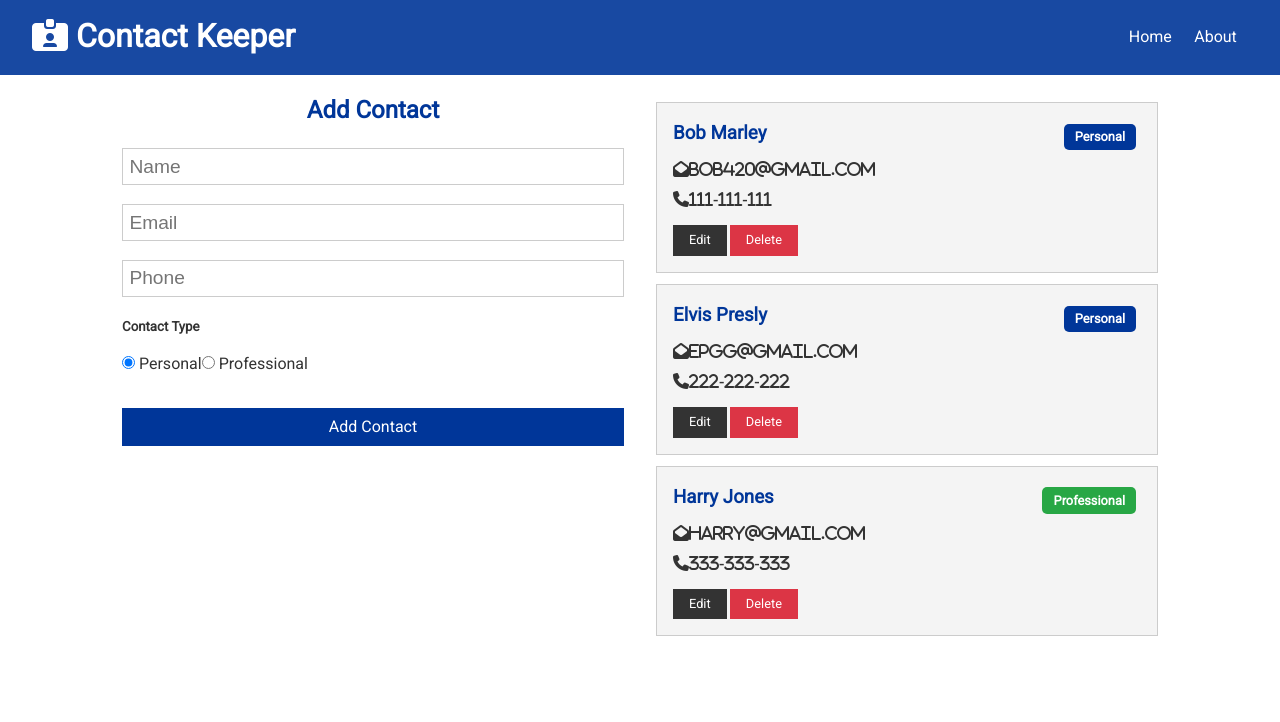
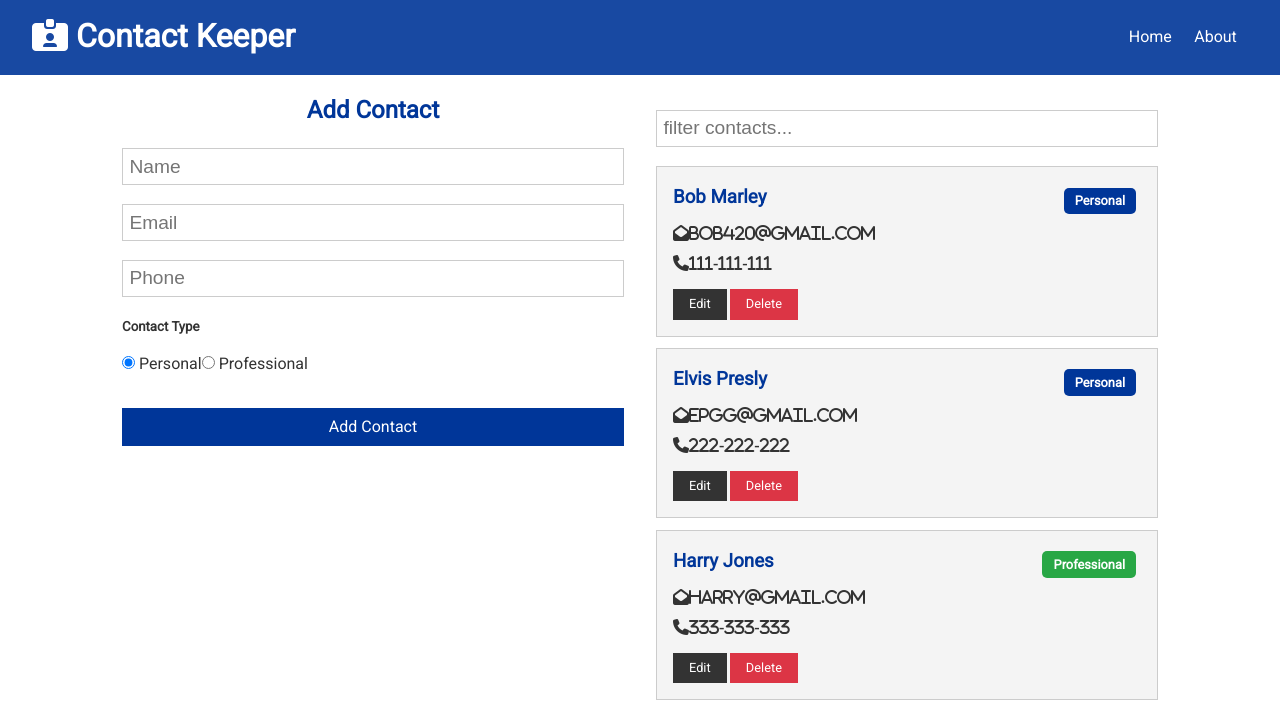
Before and after one commit to murilo-arruda/contact-keeper, a React (Create React App) app in the folder client/: page / in a window 1280 px wide. Shown: the top 722 px of the page. Built offline with nearby package versions, Linux system fonts and the light colour scheme; the HTML template or start-up script is replaced by a standard one.

Commit message:
Add filter form and Transition

```diff
--- a/client/src/App.css
+++ b/client/src/App.css
@@ -390,14 +390,14 @@
 }
 .item-enter-active {
   opacity: 1;
-  transition: opacity 1000ms ease-in;
+  transition: opacity 500ms ease-in;
 }
 .item-exit {
   opacity: 1;
 }
 .item-exit-active {
   opacity: 0;
-  transition: opacity 1000ms ease-in;
+  transition: opacity 500ms ease-in;
 }
 
 /* Mobile Styles */
--- /dev/null
+++ b/client/src/components/contacts/ContactFilter.js
@@ -0,0 +1,32 @@
+import React, { useContext, useRef, useEffect } from 'react';
+import ContactContext from '../../context/contact/contactContext';
+const ContactFilter = () => {
+  const contactContext = useContext(ContactContext);
+  const text = useRef('');
+  const { filterContacts, clearFilter, filtered } = contactContext;
+  useEffect(() => {
+    if (filtered === null) {
+      text.current.value = '';
+    }
+  });
+  const onChange = e => {
+    e.preventDefault();
+    if (text.current.value !== '') {
+      filterContacts(e.target.value);
+    } else {
+      clearFilter();
+    }
+  };
+  return (
+    <form>
+      <input
+        ref={text}
+        type='text'
+        placeholder='filter contacts...'
+        onChange={onChange}
+      />
+    </form>
+  );
+};
+
+export default ContactFilter;
--- a/client/src/components/contacts/Contacts.js
+++ b/client/src/components/contacts/Contacts.js
@@ -1,15 +1,29 @@
 import React, { useContext, Fragment } from 'react';
+import { CSSTransition, TransitionGroup } from 'react-transition-group';
 import ContactItem from './ContactItem';
 import ContactContext from '../../context/contact/contactContext';
 
 const Contacts = () => {
   const contactContext = useContext(ContactContext);
-  const { contacts } = contactContext;
+  const { contacts, filtered } = contactContext;
+  if (contacts.length === 0) {
+    return <h4>Please add a contact</h4>;
+  }
   return (
     <Fragment>
-      {contacts.map(contact => (
-        <ContactItem contact={contact} key={contact.id} />
-      ))}
+      <TransitionGroup>
+        {filtered !== null
+          ? filtered.map(contact => (
+              <CSSTransition key={contact.id} timeout={500} classNames='item'>
+                <ContactItem contact={contact} />
+              </CSSTransition>
+            ))
+          : contacts.map(contact => (
+              <CSSTransition key={contact.id} timeout={500} classNames='item'>
+                <ContactItem contact={contact} />
+              </CSSTransition>
+            ))}
+      </TransitionGroup>
     </Fragment>
   );
 };
--- a/client/src/components/pages/Home.js
+++ b/client/src/components/pages/Home.js
@@ -1,6 +1,8 @@
 import React from 'react';
 import Contacts from '../contacts/Contacts';
 import ContactForm from '../contacts/ContactForm';
+import ContactFilter from '../contacts/ContactFilter';
+
 const Home = () => {
   return (
     <div className='grid-2'>
@@ -8,6 +10,7 @@
         <ContactForm />
       </div>
       <div>
+        <ContactFilter />
         <Contacts />
       </div>
     </div>
--- a/client/src/context/contact/ContactState.js
+++ b/client/src/context/contact/ContactState.js
@@ -37,7 +37,8 @@
         type: 'professional'
       }
     ],
-    current: null
+    current: null,
+    filtered: null
   };
   const [state, dispatch] = useReducer(contactReducer, initalState);
 
@@ -54,19 +55,28 @@
   const updateContact = contact => {
     dispatch({ type: UPDATE_CONTACT, payload: contact });
   };
+  const filterContacts = text => {
+    dispatch({ type: FILTER_CONTACTS, payload: text });
+  };
   const clearCurrent = () => {
     dispatch({ type: CLEAR_CURRENT });
+  };
+  const clearFilter = () => {
+    dispatch({ type: CLEAR_FILTER });
   };
   return (
     <ContactContext.Provider
       value={{
         contacts: state.contacts,
         current: state.current,
+        filtered: state.filtered,
         setCurrent,
         clearCurrent,
         addContact,
         deleteContact,
-        updateContact
+        updateContact,
+        filterContacts,
+        clearFilter
       }}
     >
       {props.children}
--- a/client/src/context/contact/contactReducer.js
+++ b/client/src/context/contact/contactReducer.js
@@ -30,6 +30,17 @@
       return { ...state, current: action.payload };
     case CLEAR_CURRENT:
       return { ...state, current: null };
+    case CLEAR_FILTER:
+      return { ...state, filtered: null };
+    case FILTER_CONTACTS:
+      return {
+        ...state,
+        filtered: state.contacts.filter(contact => {
+          const regex = new RegExp(`${action.payload}`, 'gi');
+          return contact.name.match(regex) || contact.email.match(regex);
+        })
+      };
+
     default:
       return state;
   }
```
